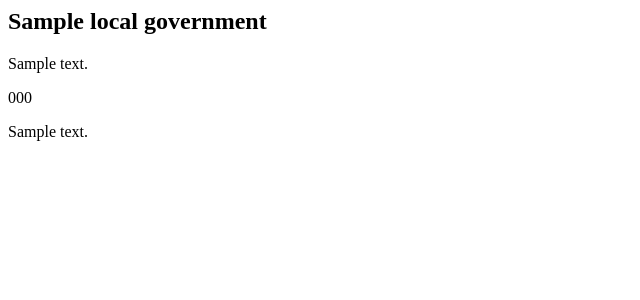
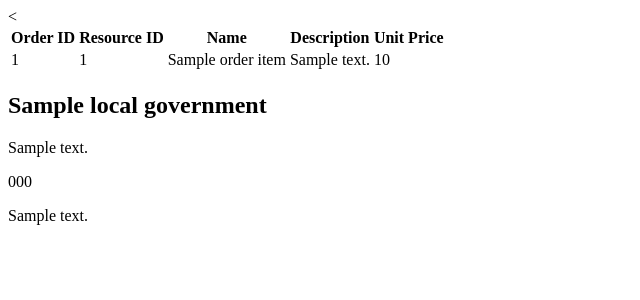
Before and after one commit to charnasj/ResourceBook, a Django app: template src/ResourceBook/templates/ManageResources/activeordergym.html in a window 1280 px wide. Shown: the top 300 px of the page, without its empty margins (0-640 px from the left). Run offline with Django 3.2, Linux system fonts and the light colour scheme; the template is opened without the code that fills it: most values are stand-ins (such as "Sample title", 1, 10 or a date in 2020).

Commit message:
ooooooooooo

```diff
--- a/src/ResourceBook/ManageResources/views.py
+++ b/src/ResourceBook/ManageResources/views.py
@@ -66,3 +66,8 @@ def Add_resource_gymall_save(request):
 
 def Add_resource_gymall_form(request):
     return render_to_response('ManageResources/add_resource_gymhall.html')
+
+def Active_order_gym(request):
+
+    return object_list(request, queryset=OrderItem.objects.all(), template_name='ManageResources/activeordergym.html', template_object_name='OrderItem'
+)
--- a/src/ResourceBook/templates/ManageResources/activeordergym.html
+++ b/src/ResourceBook/templates/ManageResources/activeordergym.html
@@ -1,6 +1,24 @@
 {% extends 'base.html' %}
 
 {% block content %}
+	<<table>
+  <tr>
+    <th>Order ID</th>
+    <th>Resource ID</th>
+    <th>Name</th>
+    <th>Description</th>
+    <th>Unit Price</th>
+  </tr>
+
+  <tr>
+    <td>{{OrderItem.order_id}}</td>
+    <td>{{OrderItem.resource_id}}</td>
+    <td>{{OrderItem.name}}</td>
+    <td>{{OrderItem.description}}</td>
+    <td>{{OrderItem.unit_price}}</td>
+  </tr>
+</table>
+
     <h2>{{ LocalGovernment.name }}</h2>
     <p>{{ LocalGovernment.address }}</p>
     <p>{{ LocalGovernment.phone }}</p>
```
Also changed, not shown: src/ResourceBook/templates/resources/list.html (deleted, +0 -14 lines).
